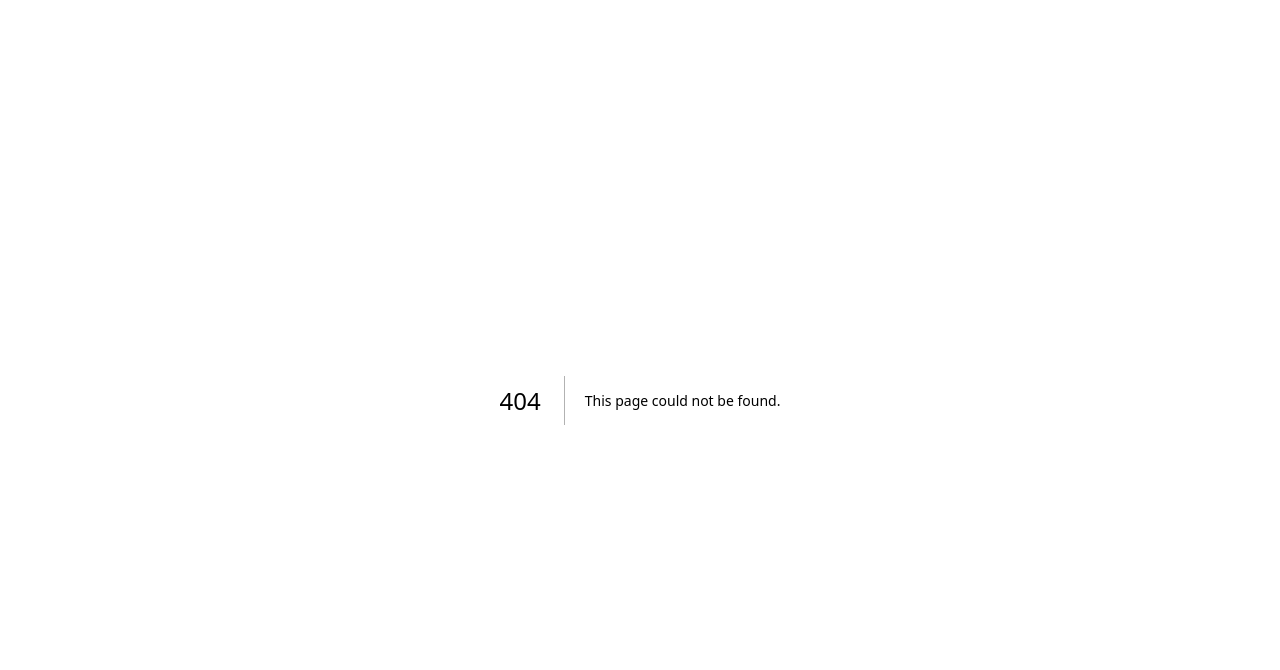
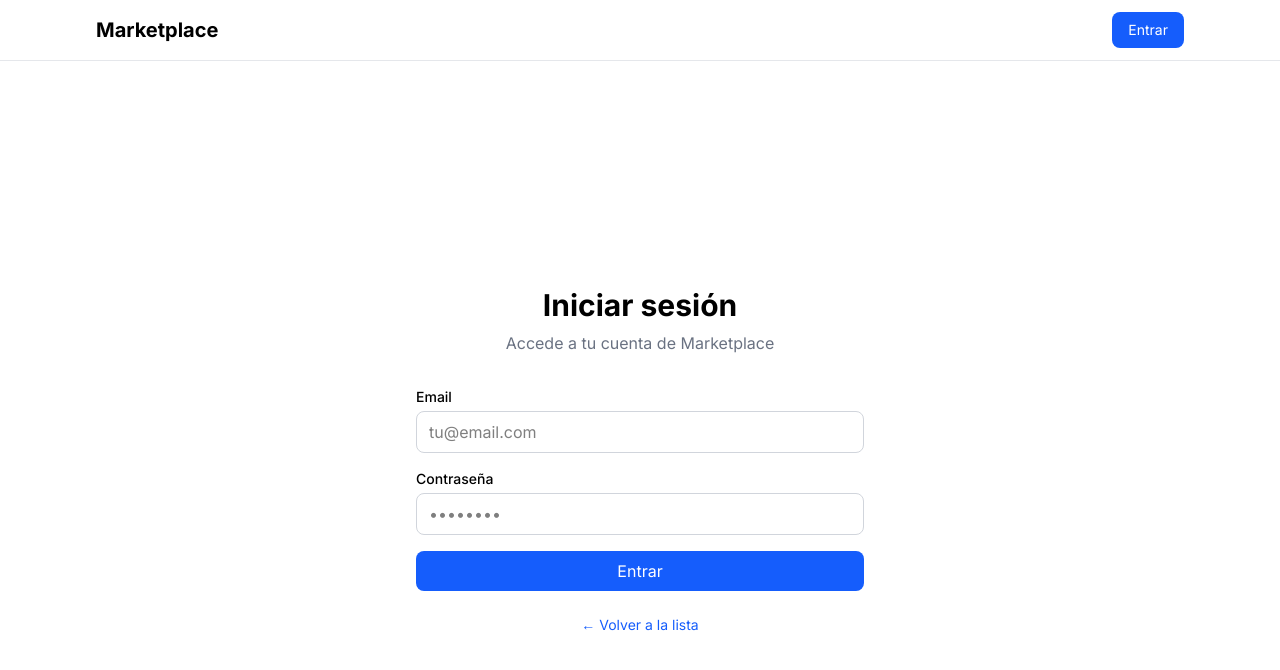
Before and after one commit to Aratea10/nextjs-marketplace, a Next.js app: page /login in a window 1280 px wide. Before the commit this address had no page. Shown: the top 670 px of the page. Built offline with nearby package versions, Linux system fonts and the light colour scheme; no server answers.

Commit message:
feat: add login, logout, navbar and JWT auth with cookies

```diff
--- /dev/null
+++ b/app/api/logout/route.ts
@@ -0,0 +1,7 @@
+import { removeAuthCookie } from "@/lib/auth";
+import { NextResponse } from "next/server";
+
+export async function POST() {
+    await removeAuthCookie();
+    return NextResponse.json({ ok: true });
+}
--- a/app/layout.tsx
+++ b/app/layout.tsx
@@ -1,6 +1,7 @@
 import type { Metadata } from "next";
 import { Inter } from "next/font/google";
 import "./globals.css";
+import Navbar from "@/components/Navbar";
 
 const inter = Inter({ subsets: ["latin"] });
 
@@ -16,7 +17,10 @@ export default function RootLayout({
 }) {
   return (
     <html lang="es">
-      <body className={inter.className}>{children}</body>
+      <body className={inter.className}>
+        <Navbar />
+        {children}
+      </body>
     </html>
   );
 }
--- /dev/null
+++ b/app/login/actions.ts
@@ -0,0 +1,58 @@
+"use server";
+
+import bcrypt from "bcryptjs";
+import prisma from "@/lib/prisma";
+import { loginSchema } from "@/schemas/login.schema";
+import { createToken, setAuthCookie } from "@/lib/auth";
+import { redirect } from "next/navigation";
+
+export type LoginState = {
+    errors?: Record<string, string>;
+    message?: string;
+};
+
+export async function loginAction(
+    _prevState: LoginState,
+    formData: FormData
+): Promise<LoginState> {
+    const raw = {
+        email: formData.get("email") as string,
+        password: formData.get("password") as string,
+    };
+
+    const result = loginSchema.safeParse(raw);
+
+    if (!result.success) {
+        const fieldErrors: Record<string, string> = {};
+        for (const issue of result.error.issues) {
+            const field = issue.path[0] as string;
+            fieldErrors[field] = issue.message;
+        }
+        return { errors: fieldErrors };
+    }
+
+    const { email, password } = result.data;
+
+    const user = await prisma.user.findUnique({
+        where: { email },
+    });
+
+    if (!user) {
+        return { message: "Email o contraseña incorrectos" };
+    }
+
+    const passwordMatch = await bcrypt.compare(password, user.passwordHash);
+
+    if (!passwordMatch) {
+        return { message: "Email o contraseña incorrectos" };
+    }
+
+    const token = await createToken({
+        userId: user.id,
+        email: user.email,
+    });
+
+    await setAuthCookie(token);
+
+    redirect("/");
+}
--- /dev/null
+++ b/app/login/page.tsx
@@ -0,0 +1,84 @@
+"use client";
+
+import { useActionState } from "react";
+import { loginAction, type LoginState } from "./actions";
+import Link from "next/link";
+
+const initialState: LoginState = {};
+
+export default function LoginPage() {
+    const [state, formAction, isPending] = useActionState(
+        loginAction,
+        initialState
+    );
+
+    return (
+        <main className="min-h-screen flex items-center justify-center p-8">
+            <div className="w-full max-w-md">
+                <h1 className="text-3xl font-bold text-center">Iniciar sesión</h1>
+                <p className="text-gray-500 text-center mt-2">
+                    Accede a tu cuenta de Marketplace
+                </p>
+
+                <form action={formAction} className="mt-8 space-y-4">
+                    {state.message && (
+                        <div className="bg-red-50 text-red-600 text-sm p-3 rounded-lg">
+                            {state.message}
+                        </div>
+                    )}
+
+                    <div>
+                        <label htmlFor="email" className="block text-sm font-medium mb-1">
+                            Email
+                        </label>
+                        <input
+                            type="email"
+                            id="email"
+                            name="email"
+                            placeholder="tu@email.com"
+                            className="w-full border border-gray-300 rounded-lg px-3 py-2"
+                        />
+                        {state.errors?.email && (
+                            <p className="text-red-500 text-xs mt-1">{state.errors.email}</p>
+                        )}
+                    </div>
+
+                    <div>
+                        <label
+                            htmlFor="password"
+                            className="block text-sm font-medium mb-1"
+                        >
+                            Contraseña
+                        </label>
+                        <input
+                            type="password"
+                            id="password"
+                            name="password"
+                            placeholder="••••••••"
+                            className="w-full border border-gray-300 rounded-lg px-3 py-2"
+                        />
+                        {state.errors?.password && (
+                            <p className="text-red-500 text-xs mt-1">
+                                {state.errors.password}
+                            </p>
+                        )}
+                    </div>
+
+                    <button
+                        type="submit"
+                        disabled={isPending}
+                        className="w-full bg-blue-600 text-white py-2 rounded-lg hover:bg-blue-700 transition-colors disabled:opacity-50"
+                    >
+                        {isPending ? "Entrando..." : "Entrar"}
+                    </button>
+                </form>
+
+                <p className="text-center text-sm text-gray-500 mt-6">
+                    <Link href="/" className="text-blue-600 hover:underline">
+                        ← Volver a la lista
+                    </Link>
+                </p>
+            </div>
+        </main>
+    );
+}
--- /dev/null
+++ b/components/LogoutButton.tsx
@@ -0,0 +1,21 @@
+"use client";
+
+import { useRouter } from "next/navigation";
+
+export default function LogoutButton() {
+    const router = useRouter();
+
+    const handleLogout = async () => {
+        await fetch("/api/logout", { method: "POST" });
+        router.refresh();
+    };
+
+    return (
+        <button
+            onClick={handleLogout}
+            className="text-sm text-gray-500 hover:text-red-500 transition-colors"
+        >
+            Salir
+        </button>
+    );
+}
--- /dev/null
+++ b/components/Navbar.tsx
@@ -0,0 +1,39 @@
+import Link from "next/link";
+import { verifyToken } from "@/lib/auth";
+import LogoutButton from "./LogoutButton";
+
+export default async function Navbar() {
+    const user = await verifyToken();
+
+    return (
+        <nav className="border-b border-gray-200 bg-white">
+            <div className="max-w-6xl mx-auto px-8 py-3 flex items-center justify-between">
+                <Link href="/" className="text-xl font-bold">
+                    Marketplace
+                </Link>
+
+                <div className="flex items-center gap-4">
+                    {user ? (
+                        <>
+                            <Link
+                                href="/ads/create"
+                                className="bg-green-600 text-white text-sm px-4 py-2 rounded-lg hover:bg-green-700 transition-colors"
+                            >
+                                + Crear anuncio
+                            </Link>
+                            <span className="text-sm text-gray-600">{user.email}</span>
+                            <LogoutButton />
+                        </>
+                    ) : (
+                        <Link
+                            href="/login"
+                            className="bg-blue-600 text-white text-sm px-4 py-2 rounded-lg hover:bg-blue-700 transition-colors"
+                        >
+                            Entrar
+                        </Link>
+                    )}
+                </div>
+            </div>
+        </nav>
+    );
+}
--- /dev/null
+++ b/lib/auth.ts
@@ -0,0 +1,52 @@
+import { SignJWT, jwtVerify } from "jose";
+import { cookies } from "next/headers";
+
+const JWT_SECRET = new TextEncoder().encode(
+    process.env.JWT_SECRET || "super-secret-key-change-in-production"
+);
+
+const COOKIE_NAME = "auth-token";
+
+type JWTPayload = {
+    userId: string;
+    email: string;
+};
+
+export async function createToken(payload: JWTPayload): Promise<string> {
+    const token = await new SignJWT(payload)
+        .setProtectedHeader({ alg: "HS256" })
+        .setExpirationTime("7d")
+        .sign(JWT_SECRET);
+
+    return token;
+}
+
+export async function verifyToken(): Promise<JWTPayload | null> {
+    const cookieStore = await cookies();
+    const token = cookieStore.get(COOKIE_NAME)?.value;
+
+    if (!token) return null;
+
+    try {
+        const { payload } = await jwtVerify(token, JWT_SECRET);
+        return payload as unknown as JWTPayload;
+    } catch {
+        return null;
+    }
+}
+
+export async function setAuthCookie(token: string) {
+    const cookieStore = await cookies();
+    cookieStore.set(COOKIE_NAME, token, {
+        httpOnly: true,
+        secure: process.env.NODE_ENV === "production",
+        sameSite: "lax",
+        maxAge: 60 * 60 * 24 * 7, // 7 días
+        path: "/",
+    });
+}
+
+export async function removeAuthCookie() {
+    const cookieStore = await cookies();
+    cookieStore.delete(COOKIE_NAME);
+}
--- a/package.json
+++ b/package.json
@@ -11,10 +11,13 @@
   "dependencies": {
     "@prisma/adapter-pg": "^7.6.0",
     "@prisma/client": "^7.6.0",
+    "bcryptjs": "^3.0.3",
     "dotenv": "^17.3.1",
+    "jose": "^6.2.2",
     "next": "16.2.1",
     "react": "19.2.4",
-    "react-dom": "19.2.4"
+    "react-dom": "19.2.4",
+    "zod": "^4.3.6"
   },
   "devDependencies": {
     "@tailwindcss/postcss": "^4",
--- a/prisma/seed.mjs
+++ b/prisma/seed.mjs
@@ -1,6 +1,7 @@
 import { PrismaClient } from "@prisma/client";
 import { PrismaPg } from "@prisma/adapter-pg";
 import "dotenv/config";
+import bcrypt from "bcryptjs";
 
 const adapter = new PrismaPg({
     connectionString: process.env.DATABASE_URL,
@@ -8,16 +9,18 @@ const adapter = new PrismaPg({
 
 const prisma = new PrismaClient({ adapter });
 
+const passwordHash = await bcrypt.hash("1234", 10);
+
 const users = [
     {
         email: "sara@example.com",
         displayName: "Sara",
-        passwordHash: "1234",
+        passwordHash,
     },
     {
         email: "kratos@example.com",
         displayName: "Kratos",
-        passwordHash: "1234",
+        passwordHash,
     },
 ];
 
--- /dev/null
+++ b/schemas/login.schema.ts
@@ -0,0 +1,13 @@
+import { z } from "zod/v4";
+
+export const loginSchema = z.object({
+    email: z
+        .string()
+        .min(1, "El email es obligatorio")
+        .email("El email no es válido"),
+    password: z
+        .string()
+        .min(1, "La contraseña es obligatoria"),
+});
+
+export type LoginInput = z.infer<typeof loginSchema>;
```
Also changed, not shown: 2 other files (tests, documents, lock files or other folders).
